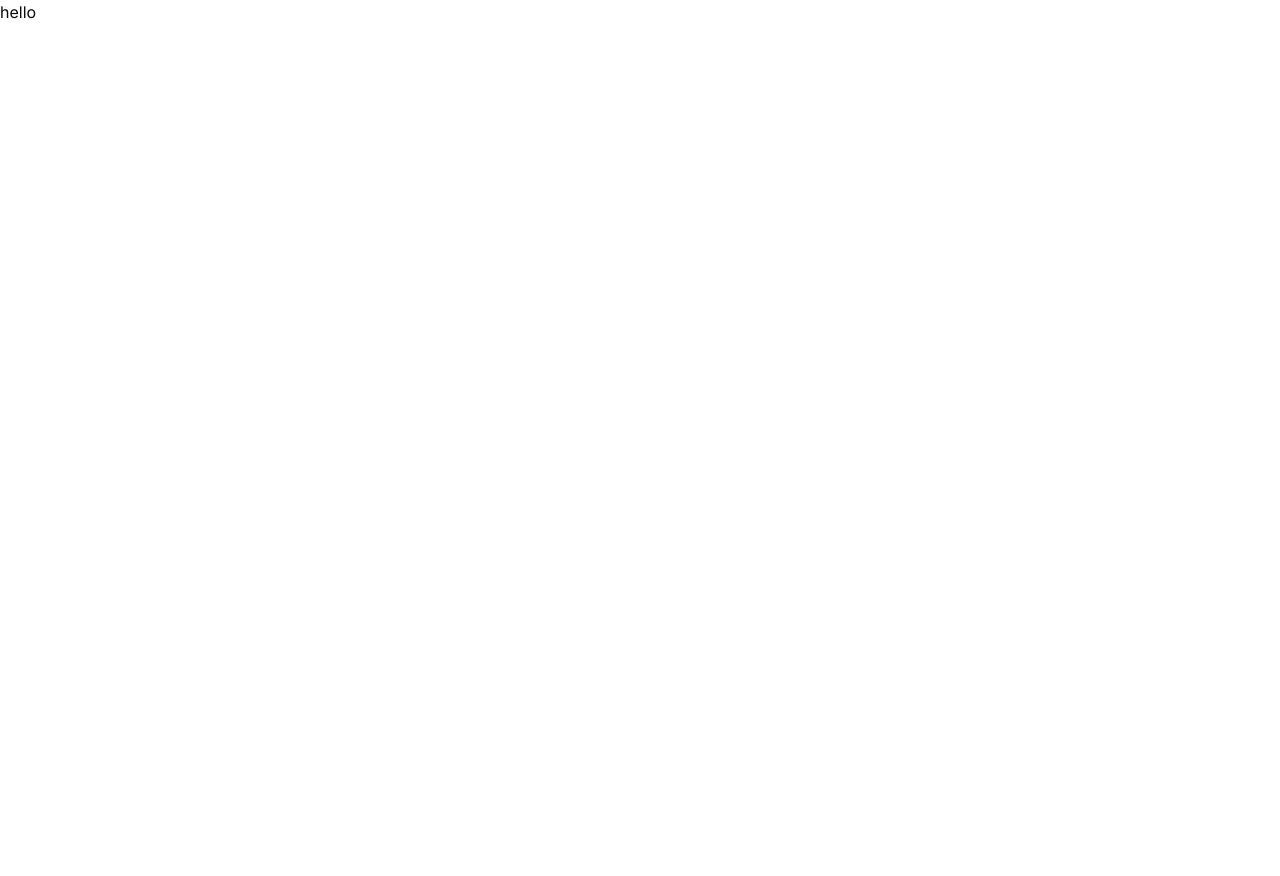
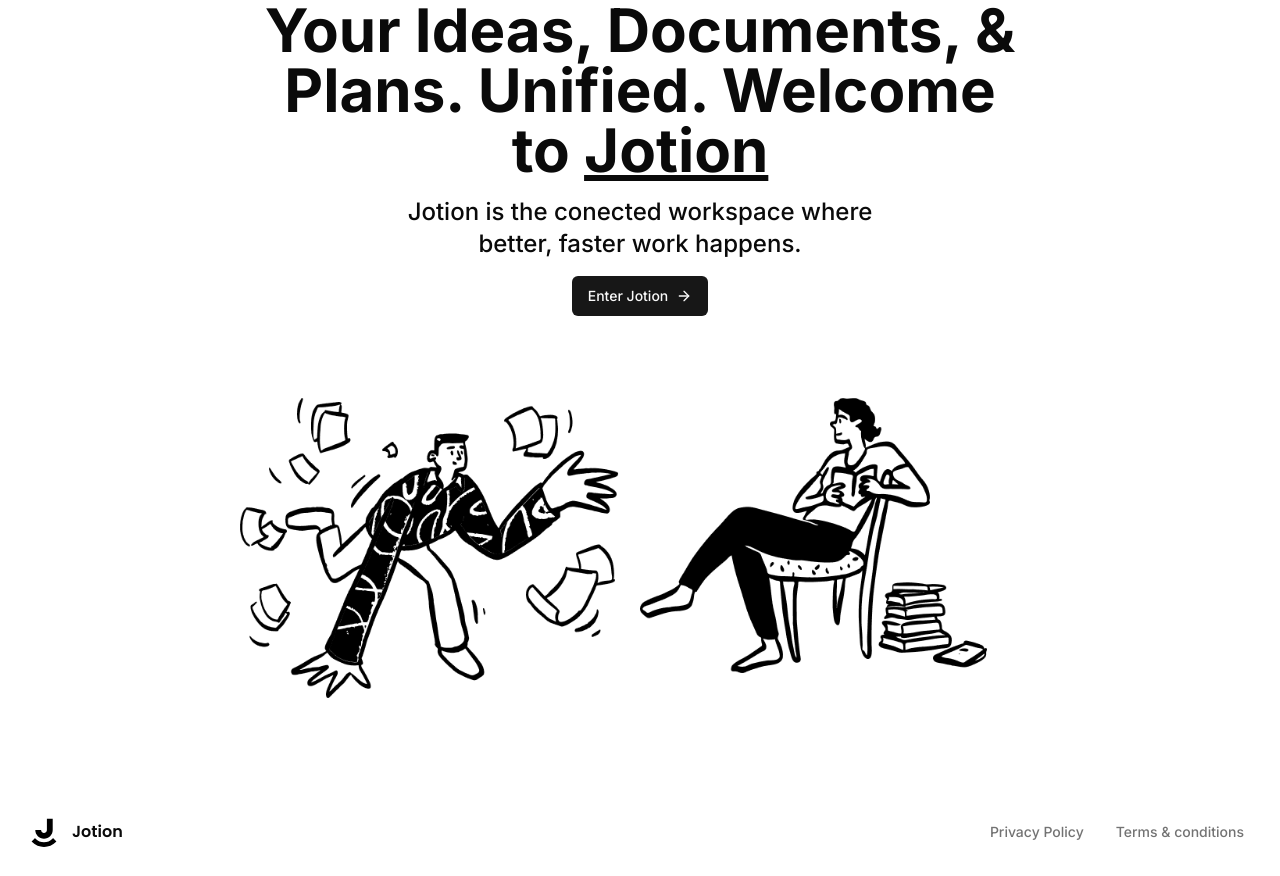
Before and after one commit to jungsushant/notion-clone, a Next.js app: page / in a window 1280 px wide. Before the commit the page ends 800 px from the top, so only its background shows below. Built offline with nearby package versions, Linux system fonts and the light colour scheme.

Commit message:
marketing page done

```diff
--- /dev/null
+++ b/app/(marketing)/_components/footer.tsx
@@ -0,0 +1,18 @@
+import { Button } from "@/components/ui/button";
+import { Logo } from "./logo";
+
+export const Footer = () => {
+  return (
+    <div className="flex items-center w-full p-6 bg-background z-50">
+      <Logo />
+      <div className="md:ml-auto w-full justify-between md:justify-end flex items-center gap-x-2 text-muted-foreground">
+        <Button variant="ghost" size="sm">
+          Privacy Policy
+        </Button>
+        <Button variant="ghost" size="sm">
+          Terms & conditions
+        </Button>
+      </div>
+    </div>
+  );
+};
--- /dev/null
+++ b/app/(marketing)/_components/heading.tsx
@@ -0,0 +1,22 @@
+"use client";
+
+import { Button } from "@/components/ui/button";
+import { ArrowRight } from "lucide-react";
+
+export const Heading = () => {
+  return (
+    <div className="max-w-3xl space-y-4">
+      <h1 className="text-3xl sm:text-5xl md:text-6xl font-bold">
+        Your Ideas, Documents, & Plans. Unified. Welcome to{" "}
+        <span className="underline">Jotion</span>
+      </h1>
+      <h3 className="text-base sm:text-xl md:text-2xl font-medium">
+        Jotion is the conected workspace where <br /> better, faster work
+        happens.
+      </h3>
+      <Button>
+        Enter Jotion <ArrowRight className="h-4 w-4 ml-2" />
+      </Button>
+    </div>
+  );
+};
--- /dev/null
+++ b/app/(marketing)/_components/heroes.tsx
@@ -0,0 +1,26 @@
+import Image from "next/image";
+
+export const Heroes = () => {
+  return (
+    <div className="flex flex-col items-center justify-center max-w-5xl">
+      <div className="flex items-center">
+        <div className="relative w-[300px] h-[300px] sm:w-[350px] sm:h-[350px] md:h-[400px] md:w-[400px]">
+          <Image
+            src="/documents.png"
+            alt="document"
+            fill
+            className="object-contain"
+          />
+        </div>
+        <div className="relative h-[400px] w-[400px] hidden md:block">
+          <Image
+            src="/reading.png"
+            fill
+            className="object-contain"
+            alt="reading"
+          />
+        </div>
+      </div>
+    </div>
+  );
+};
--- /dev/null
+++ b/app/(marketing)/_components/logo.tsx
@@ -0,0 +1,17 @@
+import Image from "next/image";
+import { Poppins } from "next/font/google";
+import { cn } from "@/lib/utils";
+
+const font = Poppins({
+  subsets: ["latin"],
+  weight: ["400", "600"],
+});
+
+export const Logo = () => {
+  return (
+    <div className="hidden md:flex items-center gap-x-2">
+      <Image src="/logo.svg" alt="logo" height="40" width="40" />
+      <p className={cn("font-semibold", font.className)}>Jotion</p>
+    </div>
+  );
+};
--- a/app/(marketing)/page.tsx
+++ b/app/(marketing)/page.tsx
@@ -1,3 +1,17 @@
-export default function Page() {
-  return <>hello</>;
-}
+import { Button } from "@/components/ui/button";
+import { Heading } from "./_components/heading";
+import { Heroes } from "./_components/heroes";
+import { Footer } from "./_components/footer";
+
+const MarketingPage = () => {
+  return (
+    <div className="min-h-full flex flex-col">
+      <div className="flex flex-col items-center justify-center md:justify-start text-center gap-y-8 flex-1 px-6 pb-10">
+        <Heading />
+        <Heroes />
+      </div>
+      <Footer />
+    </div>
+  );
+};
+export default MarketingPage;
--- a/app/globals.css
+++ b/app/globals.css
@@ -2,6 +2,11 @@
 @tailwind components;
 @tailwind utilities;
 
+html,
+body,
+:root {
+  height: 100%;
+}
 @layer base {
   :root {
     --background: 0 0% 100%;
```
